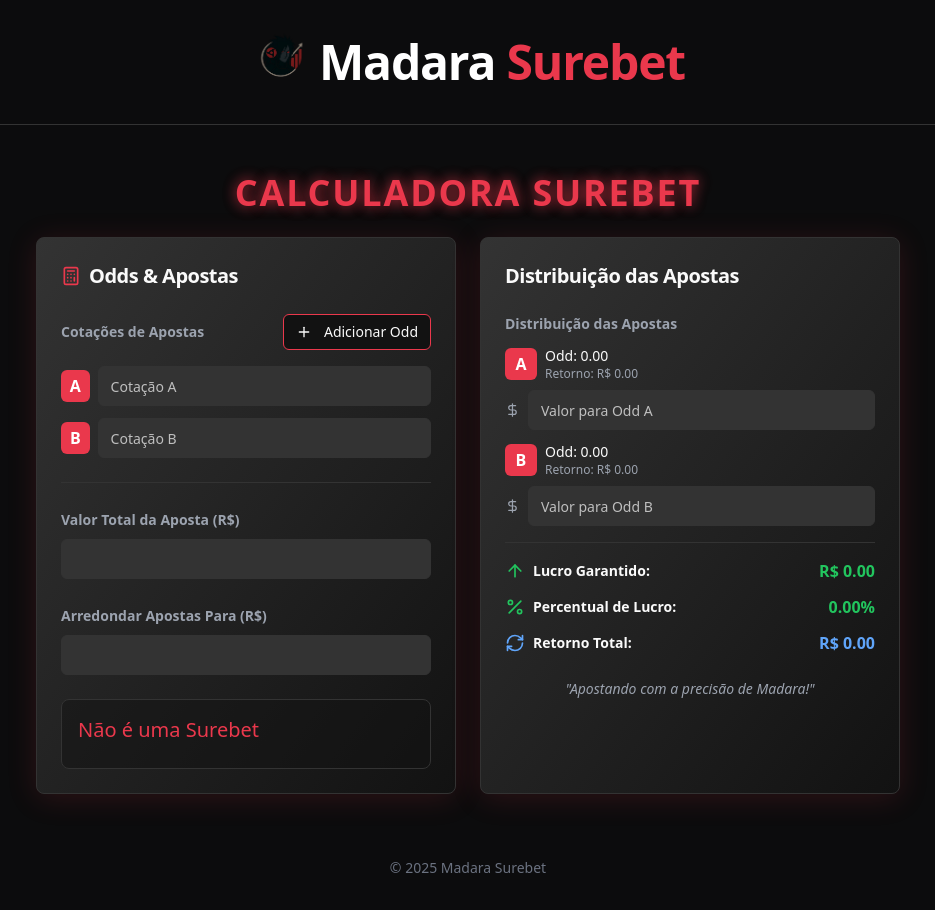
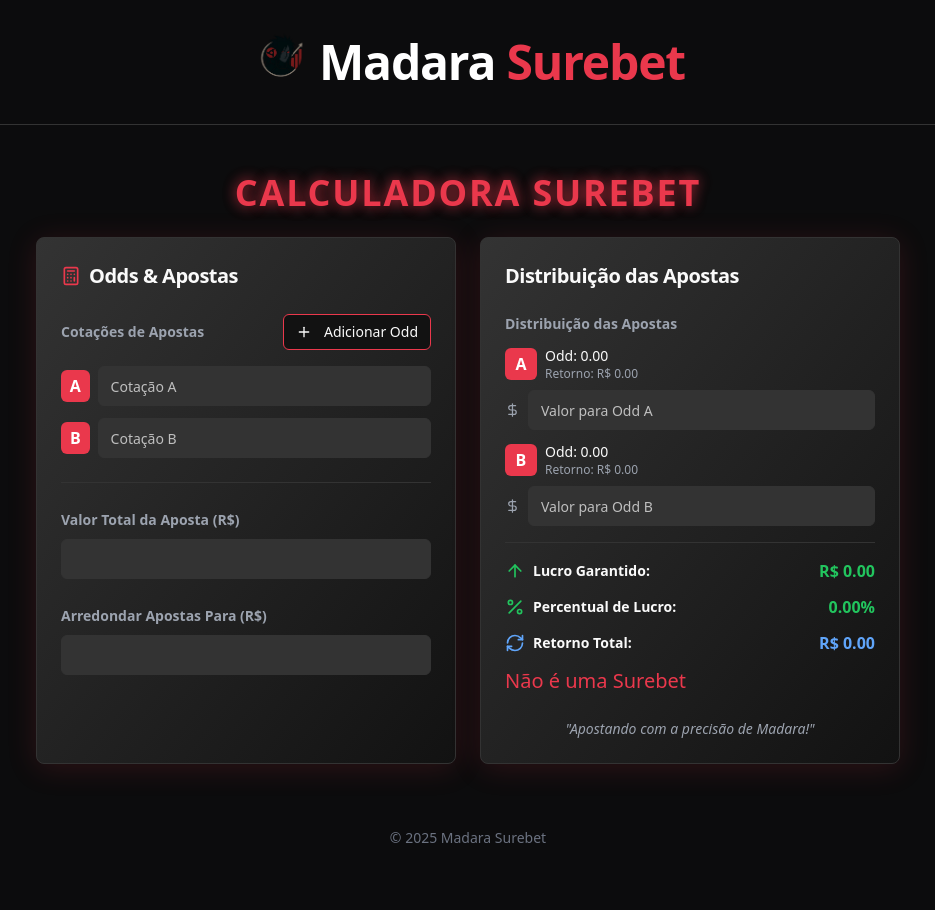
Before and after one commit to kaiofabio2/Calculadora_Madara_Surebet, a React (Vite) app: page / in a window 1280 px wide. Shown: the whole page, without its empty margins (172-1107 px from the left). After the commit the page ends 880 px from the top, so only its background shows below. Built offline with nearby package versions, Linux system fonts and the light colour scheme.

Commit message:
Refactor: Remove surebet summary from odds section
Move the surebet summary to the results display and allow free input for stake values.

```diff
--- a/src/components/ResultsDisplay.tsx
+++ b/src/components/ResultsDisplay.tsx
@@ -3,12 +3,16 @@ import React from 'react';
 import { Input } from '@/components/ui/input';
 import { Separator } from '@/components/ui/separator';
 import { ArrowUp, Percent, DollarSign, RefreshCw } from 'lucide-react';
+import { Progress } from '@/components/ui/progress';
+import { cn } from '@/lib/utils';
 
 interface ResultsDisplayProps {
   stakes: number[];
   odds: number[];
   profit: number;
   profitPercentage: number;
+  isSurebetPossible: boolean;
+  margin: number;
   onSpecificStakeChange: (index: number, value: number | '') => void;
 }
 
@@ -17,6 +21,8 @@ const ResultsDisplay = ({
   odds,
   profit,
   profitPercentage,
+  isSurebetPossible,
+  margin,
   onSpecificStakeChange
 }: ResultsDisplayProps) => {
   // Calculate total stake
@@ -52,7 +58,7 @@ const ResultsDisplay = ({
               <Input
                 type="number"
                 min="0"
-                step="1"
+                step="0.01"
                 value={stake ? stake.toFixed(2) : ''}
                 onChange={(e) => {
                   const val = e.target.value === '' ? '' : parseFloat(e.target.value);
@@ -102,6 +108,25 @@ const ResultsDisplay = ({
             R$ {totalReturn.toFixed(2)}
           </div>
         </div>
+
+        {/* Surebet Results Summary */}
+        <div className="mt-3">
+          <div className={cn(
+            "text-xl font-medium mb-2",
+            isSurebetPossible ? "text-green-400" : "text-uchiha-red"
+          )}>
+            {isSurebetPossible
+              ? `Surebet Encontrada: ${margin.toFixed(2)}% de lucro`
+              : "Não é uma Surebet"
+            }
+          </div>
+          {isSurebetPossible && (
+            <Progress
+              value={Math.min(margin * 2, 100)}
+              className="h-2 bg-uchiha-gray"
+            />
+          )}
+        </div>
       </div>
 
       {profit < 0 && (
--- a/src/components/SurebetCalculator.tsx
+++ b/src/components/SurebetCalculator.tsx
@@ -2,7 +2,6 @@ import React, { useState, useEffect } from 'react';
 import { Input } from '@/components/ui/input';
 import { Card, CardContent, CardHeader, CardTitle } from '@/components/ui/card';
 import { Separator } from '@/components/ui/separator';
-import { Progress } from '@/components/ui/progress';
 import { Calculator, Plus } from 'lucide-react';
 import { Button } from '@/components/ui/button';
 import { toast } from 'sonner';
@@ -199,27 +198,6 @@ const SurebetCalculator = () => {
                   className="bg-uchiha-gray text-white"
                 />
               </div>
-
-              {/* Surebet Results Summary - Simplified version without profit info */}
-              <div className="mt-6">
-                <div className="p-4 bg-uchiha-black/50 rounded-lg border border-uchiha-gray">
-                  <div className={cn(
-                    "text-xl font-medium mb-2",
-                    isSurebetPossible ? "text-green-400" : "text-uchiha-red"
-                  )}>
-                    {isSurebetPossible
-                      ? `Surebet Encontrada: ${margin.toFixed(2)}% de lucro`
-                      : "Não é uma Surebet"
-                    }
-                  </div>
-                  {isSurebetPossible && (
-                    <Progress
-                      value={Math.min(margin * 2, 100)}
-                      className="h-2 bg-uchiha-gray"
-                    />
-                  )}
-                </div>
-              </div>
             </div>
           </CardContent>
         </Card>
@@ -235,6 +213,8 @@ const SurebetCalculator = () => {
               odds={odds}
               profit={profit}
               profitPercentage={profitPercentage}
+              isSurebetPossible={isSurebetPossible}
+              margin={margin}
               onSpecificStakeChange={handleSpecificStakeChange}
             />
 
```
